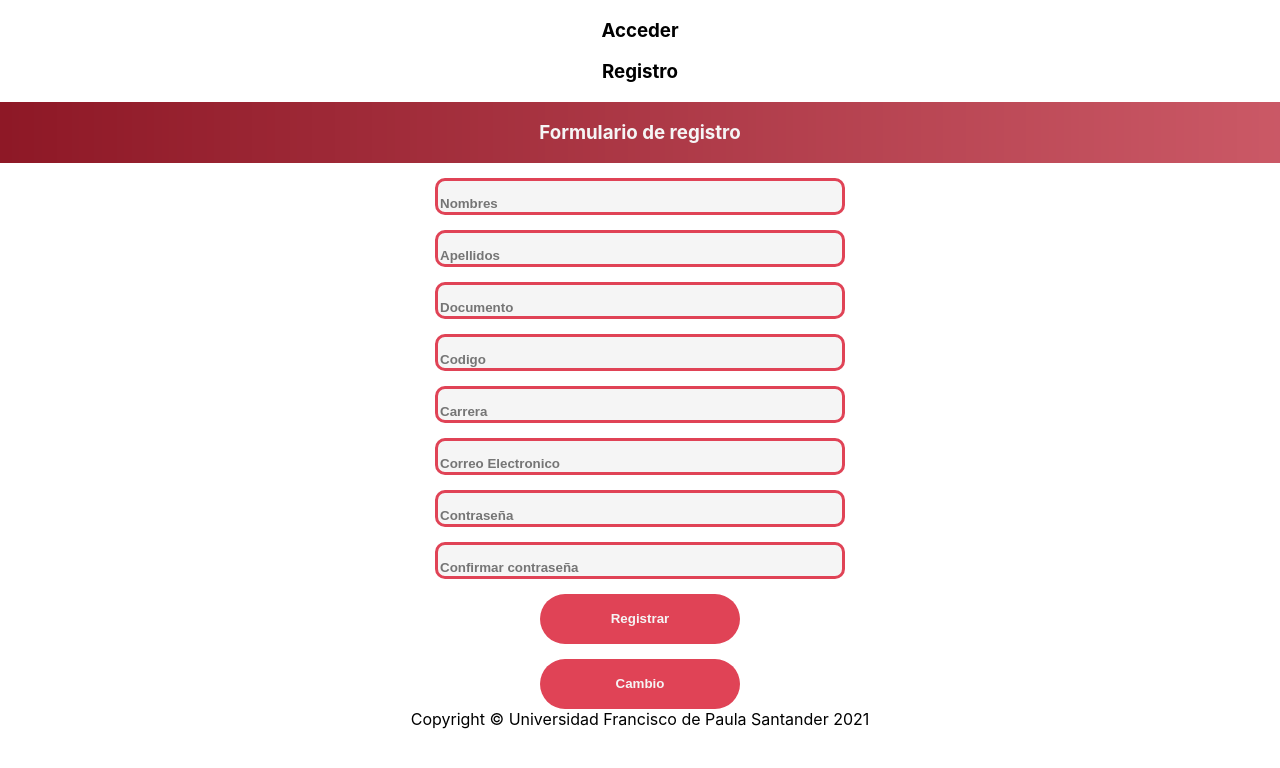
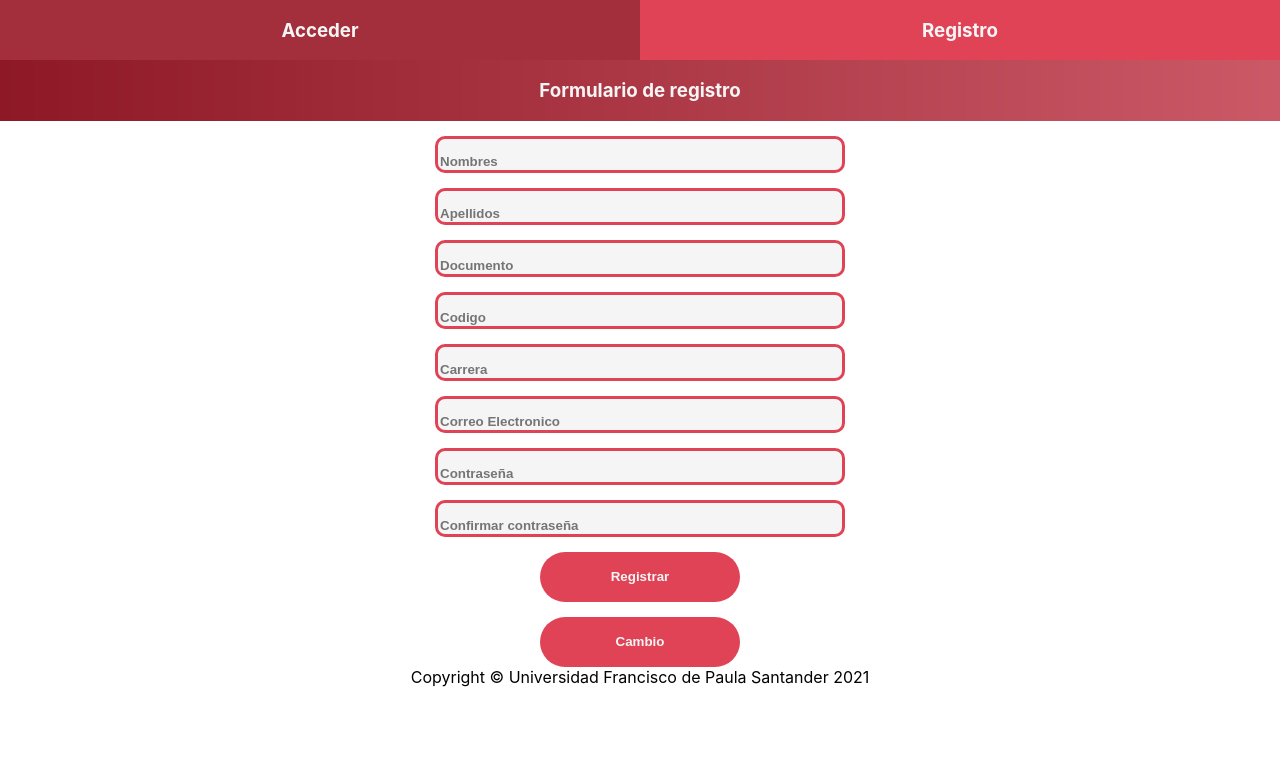
Before and after one commit to SerBuitrago/Microservice-Account-Service, a React (Create React App) app in the folder gui-react/: page / in a window 1280 px wide. Shown: the top 768 px of the page. Built offline with nearby package versions, Linux system fonts and the light colour scheme.

Commit message:
cambios en los estilos

```diff
--- /dev/null
+++ b/gui-react/src/css/header.css
@@ -0,0 +1,14 @@
+.headerComponent {
+    color: whitesmoke;
+    background-color: #e04356 ;
+}
+
+.acceder:hover {
+    background-color: #a32e3c;
+    cursor: pointer;
+}
+
+.registro:hover {
+    background-color: #a32e3c;
+    cursor: pointer;
+}
--- a/gui-react/src/login/HeaderComponent.jsx
+++ b/gui-react/src/login/HeaderComponent.jsx
@@ -1,4 +1,6 @@
 import { Component } from "react";
+import {Grid} from '@material-ui/core'
+import '../css/header.css';
 
 
 class HeaderComponent extends Component {
@@ -6,8 +8,16 @@ class HeaderComponent extends Component {
     render() {
         return (
             <div className="headerComponent">
-                <h3> Acceder </h3>
-                <h3> Registro </h3>
+                <Grid container>
+                    <Grid item xs={6} className="acceder">
+                        <h3> Acceder </h3>
+                    </Grid>
+                    <Grid item xs={6} className="registro">
+                        <h3> Registro </h3>
+                    </Grid>
+                </Grid>
+
+
             </div>
         )
     }
```
